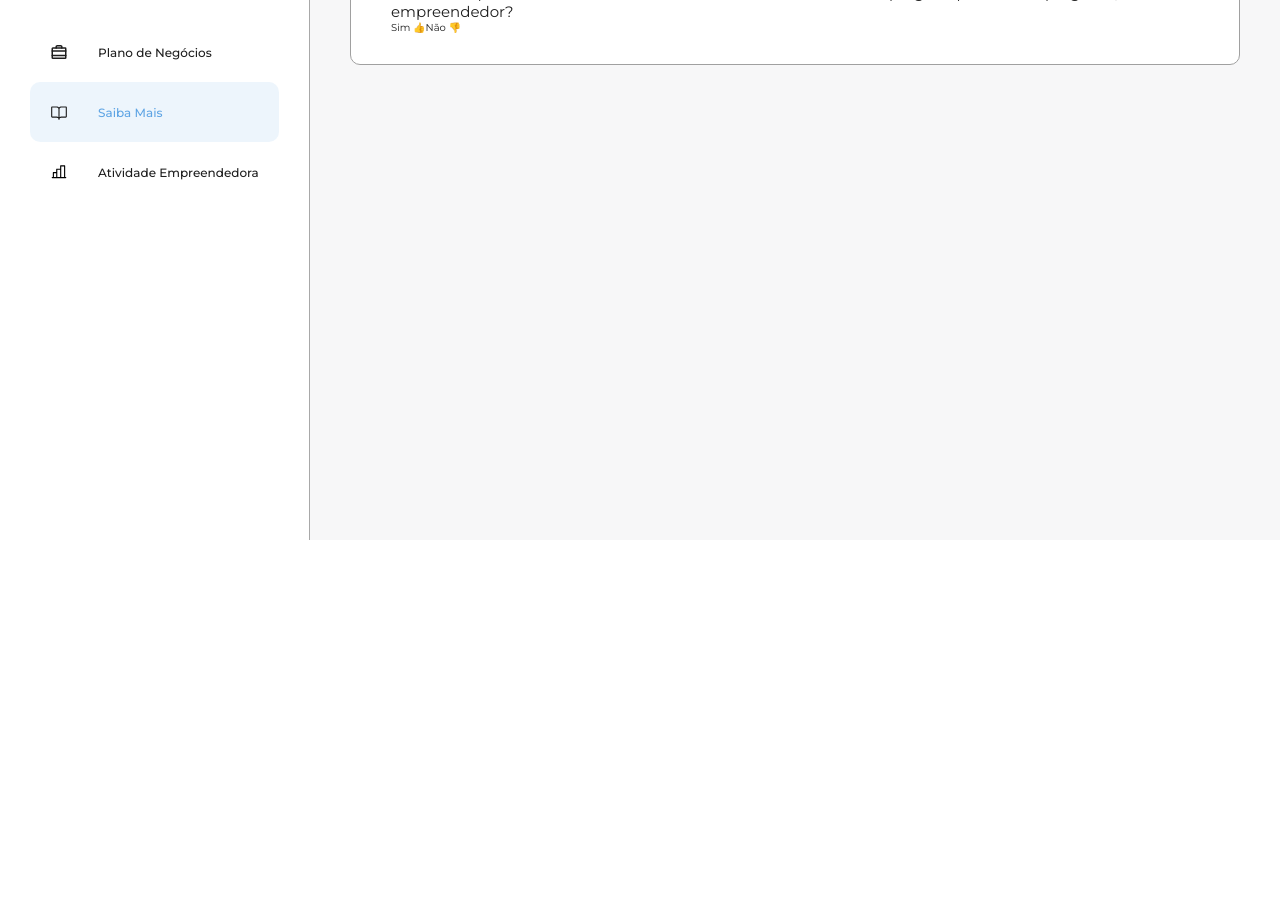
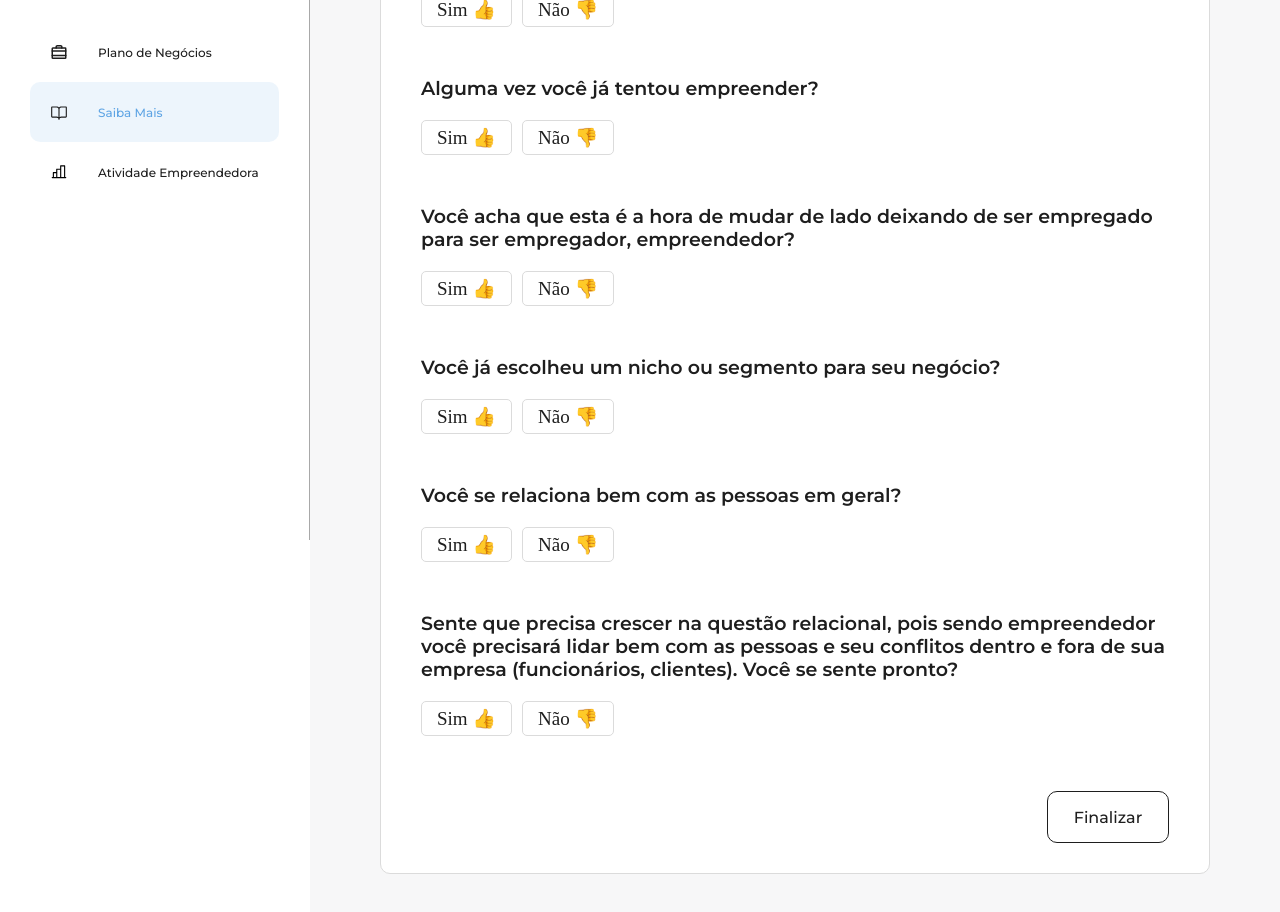
Before and after one commit to limarich/empreendify, a React (Vite) app: page /entrepreneurial-profile in a window 1280 px wide. Shown: the part 260-1172 px from the top of the page. Before the commit the page ends 800 px from the top, so only its background shows below. Built offline with nearby package versions, Linux system fonts and the light colour scheme.

Commit message:
Perfil empreendedor

```diff
--- a/global.css
+++ b/global.css
@@ -18,6 +18,8 @@
   --light-blue: #2cbdeb;
   --light-blue-2: #4fd6f6;
   --normal-blue: #5EA4E4;
+  --normal-blue-2: #1AA7EC;
+
 
   --light-green: #6dc98b;
 
--- a/src/pages/EntrepreneurialProfile/ObjectiveQuestion/index.jsx
+++ b/src/pages/EntrepreneurialProfile/ObjectiveQuestion/index.jsx
@@ -1,14 +1,36 @@
+import { useState } from "react";
 import styles from "./styles.module.css";
 
 export const ObjectiveQuestion = ({ description }) => {
+
+  const [value, setValue] = useState(null);
+
   return (
     <div>
-      <p className="description">
+      <p className={styles.description}>
         {description}
       </p>
-      <div className="buttons">
-        <a href="#" className="button">Sim 👍</a>
-        <a href="#" className="button">Não 👎</a>
+      <div className={styles.buttons}>
+        <a
+          className={styles.button}
+          onClick={() => setValue(true)}
+          style={(value === true)
+            ? { outline: '2px solid var(--normal-blue-2)' }
+            : {}
+          }
+        >
+          Sim 👍
+        </a>
+        <a
+          className={styles.button}
+          onClick={() => setValue(false)}
+          style={(value === false)
+            ? { outline: '2px solid var(--normal-blue-2)' }
+            : {}
+          }
+        >
+          Não 👎
+        </a>
       </div>
     </div>
   );
--- a/src/pages/EntrepreneurialProfile/ObjectiveQuestion/styles.module.css
+++ b/src/pages/EntrepreneurialProfile/ObjectiveQuestion/styles.module.css
@@ -0,0 +1,27 @@
+
+.description {
+  font-family: Montserrat;
+  font-size: 19px;
+  font-weight: 600;
+
+  margin-bottom: 20px;
+}
+
+.buttons {
+  display: flex;
+
+  margin-bottom: 50px;
+}
+
+.button {
+  border: 1px solid var(--light-gray-5);
+  border-radius: 5px;
+  padding: 5px 15px;
+  margin-right: 10px;
+
+  font-family: Source Sans Pro;
+  font-size: 19px;
+  font-weight: 400;
+
+  cursor: pointer;
+}
--- a/src/pages/EntrepreneurialProfile/index.jsx
+++ b/src/pages/EntrepreneurialProfile/index.jsx
@@ -23,6 +23,24 @@ export const EntrepreneurialProfile = () => {
           <ObjectiveQuestion
             description={"Você acha que esta é a hora de mudar de lado deixando de ser empregado para ser empregador, empreendedor?"}
           />
+          <ObjectiveQuestion
+            description={"Você já escolheu um nicho ou segmento para seu negócio?"}
+          />
+          <ObjectiveQuestion
+            description={"Você se relaciona bem com as pessoas em geral?"}
+          />
+          <ObjectiveQuestion
+            description={"Sente que precisa crescer na questão relacional, pois sendo empreendedor você precisará lidar bem com as pessoas e seu conflitos dentro e fora de sua empresa (funcionários, clientes). Você se sente pronto?"}
+          />
+
+          <div style={{ display: 'flex', justifyContent: 'flex-end' }}>
+            <button
+              className={styles.submitButton}
+              onClick={() => {}}
+            >
+              Finalizar
+            </button>
+          </div>
         </div>
       </div>
     </Container>
--- a/src/pages/EntrepreneurialProfile/styles.module.css
+++ b/src/pages/EntrepreneurialProfile/styles.module.css
@@ -1,6 +1,6 @@
 .contentContainer {
   background-color: #f7f7f8;
-  padding: 40px;
+  padding: 70px;
 
   display: flex;
   flex-direction: column;
@@ -8,10 +8,26 @@
 
 .formContainer {
   background-color: var(--light-white);
-  border: 1px solid var(--light-gray-3);
+  border: 1px solid var(--light-gray-5);
   border-radius: 10px;
+
   padding: 30px 40px;
 
   display: flex;
   flex-direction: column;
 }
+
+.submitButton {
+  border: 1px solid var(--dark-gray);
+
+  border-radius: 10px;
+
+  height: 50px;
+  width: 120px;
+
+  justify-content: center;
+  text-align: center;
+
+  color: var(--dark-gray);
+  font-size: bold;
+}
```
